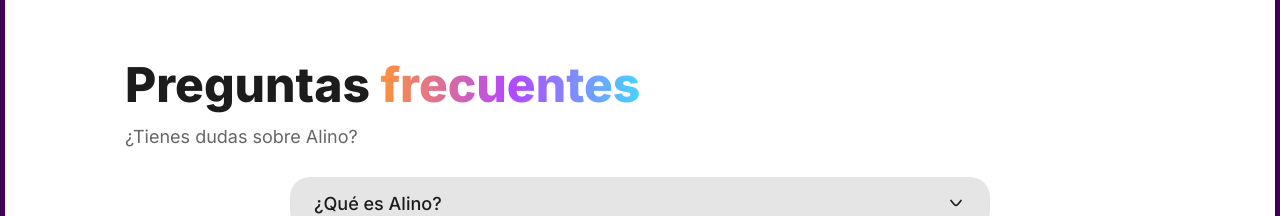
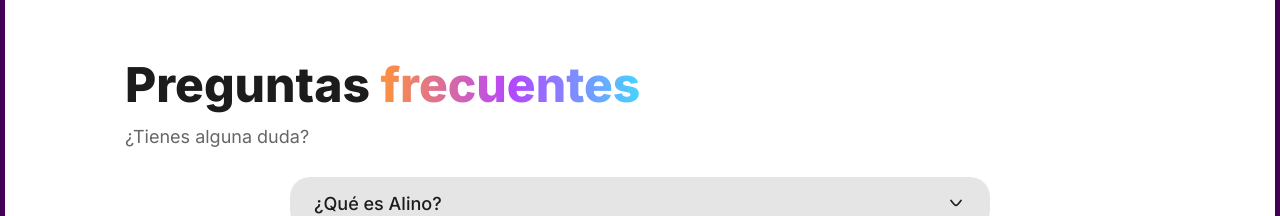
Before and after one commit to AgustinManelli/alino-landing, a Next.js app: page / in a window 1280 px wide. Shown: the part 2280-2496 px from the top of the page. Built offline with nearby package versions, Linux system fonts and the light colour scheme.

Commit message:
chore: update faq texts

```diff
--- a/src/components/home/faq.tsx
+++ b/src/components/home/faq.tsx
@@ -10,7 +10,7 @@
           <h2>
             Preguntas <span className={styles.highlight}>frecuentes</span>
           </h2>
-          <p className={styles.subtitle}>¿Tienes dudas sobre Alino?</p>
+          <p className={styles.subtitle}>¿Tienes alguna duda?</p>
         </div>
         <Accordion
           items={[
@@ -22,12 +22,12 @@
             {
               title: "¿Alino es gratis?",
               content:
-                "Sí, Alino es completamente gratuito. Si deseas apoyar su desarrollo y el mantenimiento de los servidores, puedes hacerlo a través de donaciones en <a href='https://cafecito.app/alinoapp' target='_blank'>Cafecito</a>. ¡Tu apoyo es invaluable, pero el simple hecho de que uses Alino ya significa mucho para nosotros!",
+                "Sí, Alino es completamente gratuito. Si deseas apoyar su desarrollo, puedes hacerlo a través de donaciones en <a href='https://cafecito.app/alinoapp' target='_blank'>Cafecito</a>. ¡Tu apoyo es invaluable, pero el simple hecho de que uses Alino ya significa mucho para nosotros!",
             },
             {
               title: "¿Necesito una cuenta?",
               content:
-                "Sí, actualmente puedes usar la aplicación registrandote <a href='https://app.alino.online' target='_blank'>aquí</a> con una cuenta de google o github, aunque planeamos integrar un sistema de autentificación propio para que tu cuenta sea 100% personalizable.",
+                "Sí, actualmente puedes usar la aplicación registrandote <a href='https://app.alino.online/sign-in' target='_blank'>aquí</a> con una cuenta de google o github, aunque planeamos integrar un sistema de autentificación propio para que tu cuenta sea 100% personalizable.",
             },
             {
               title: "¿Puedo enviar feedback o reportar bugs?",
```
